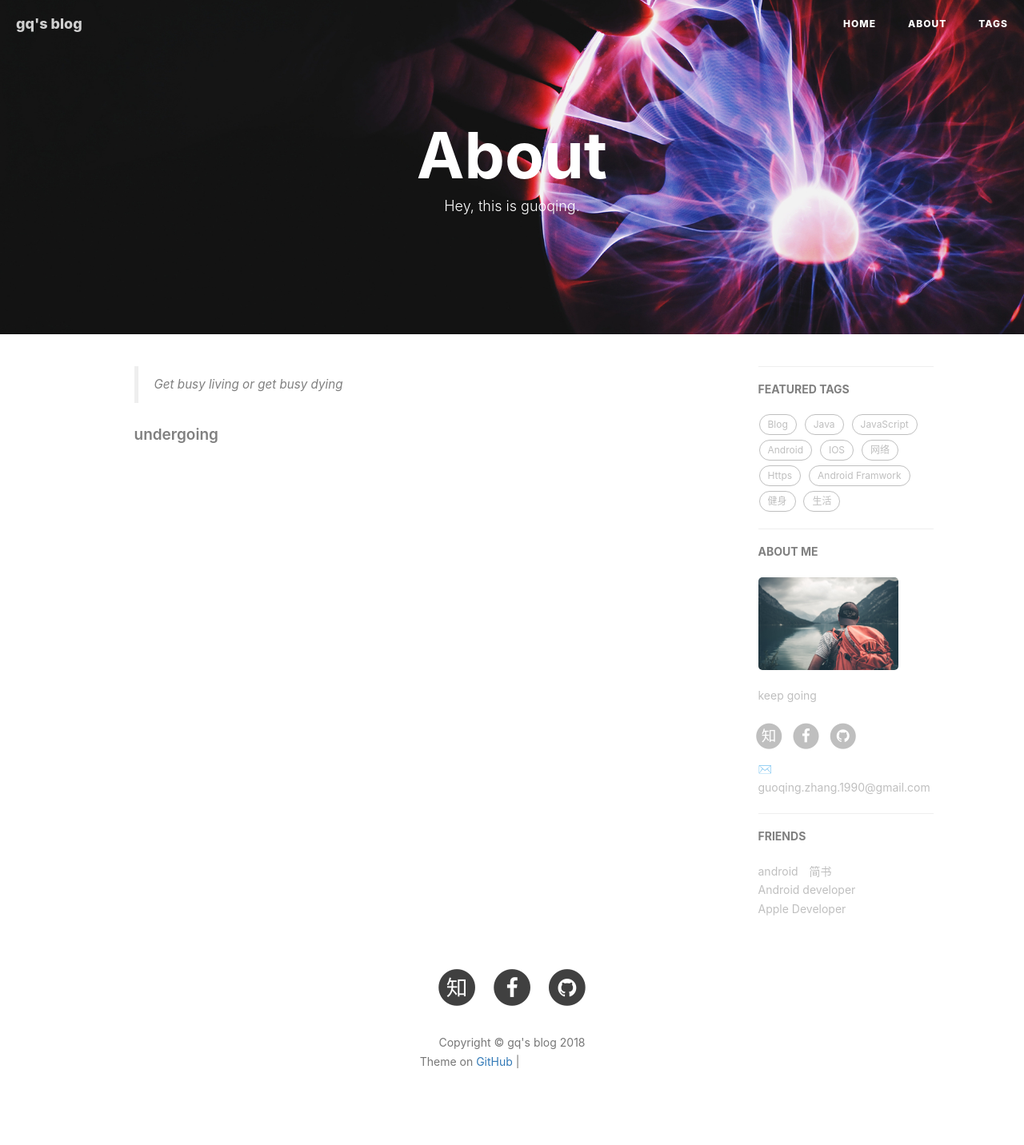
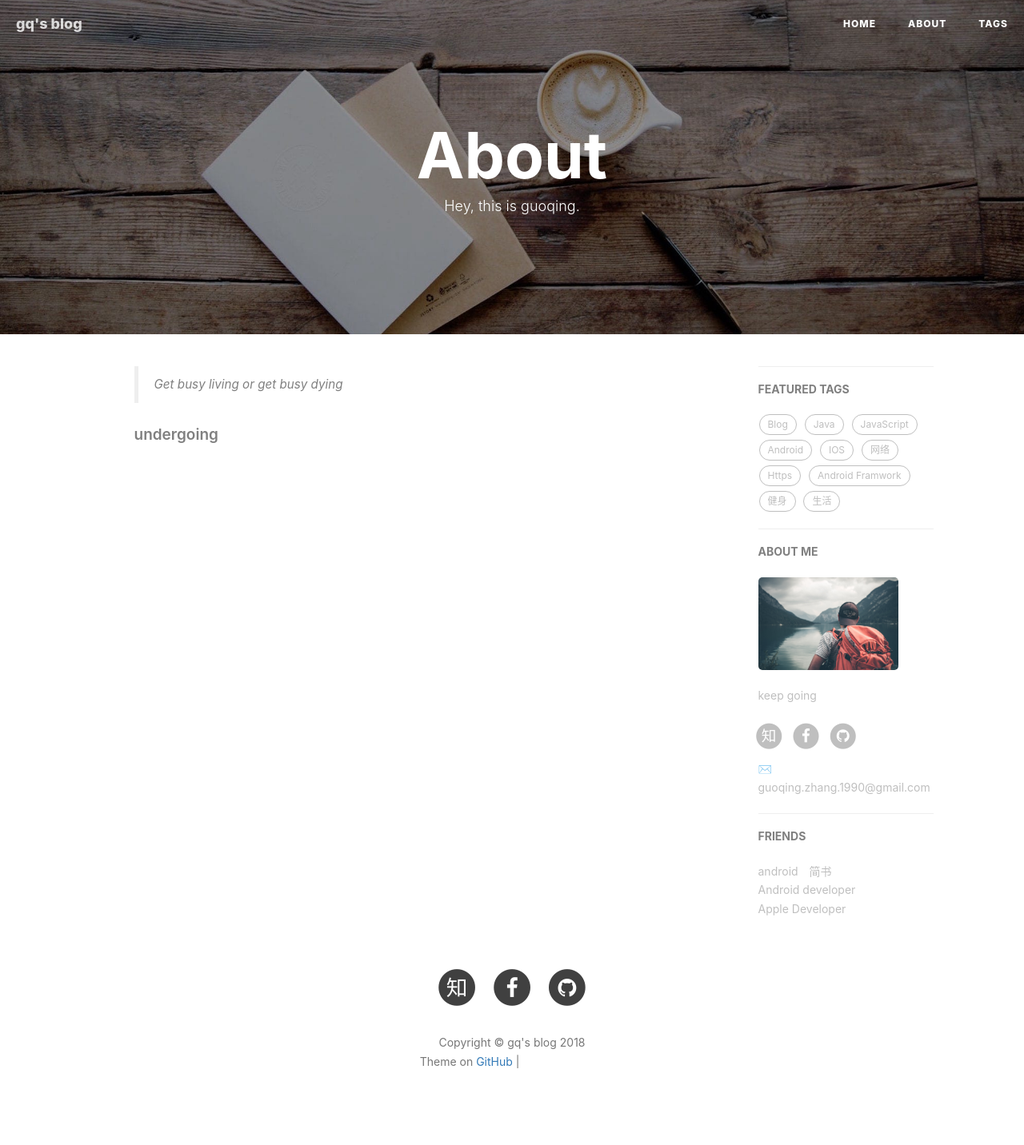
Before and after one commit to MR-GuoQing/blog, a Jekyll site: the page built from about.html, in a window 1280 px wide. Shown: the whole page at 80% size. Built offline with Jekyll 4.4.1, drawn with Linux system fonts in a browser that asks for light colours; nearby versions of some CDN libraries; comment, search, counter and statistics services are not loaded; grey boxes are pictures that could not be loaded.

Commit message:
Update about.html

```diff
--- a/about.html
+++ b/about.html
@@ -2,7 +2,7 @@
 layout: page
 title: "About"
 description: "Hey, this is guoqing."
-header-img: "img/posts/04.jpg"
+header-img: "img/posts/post-bg-coffee.jpeg"
 ---
 
 <!-- Language Selector -->
```
